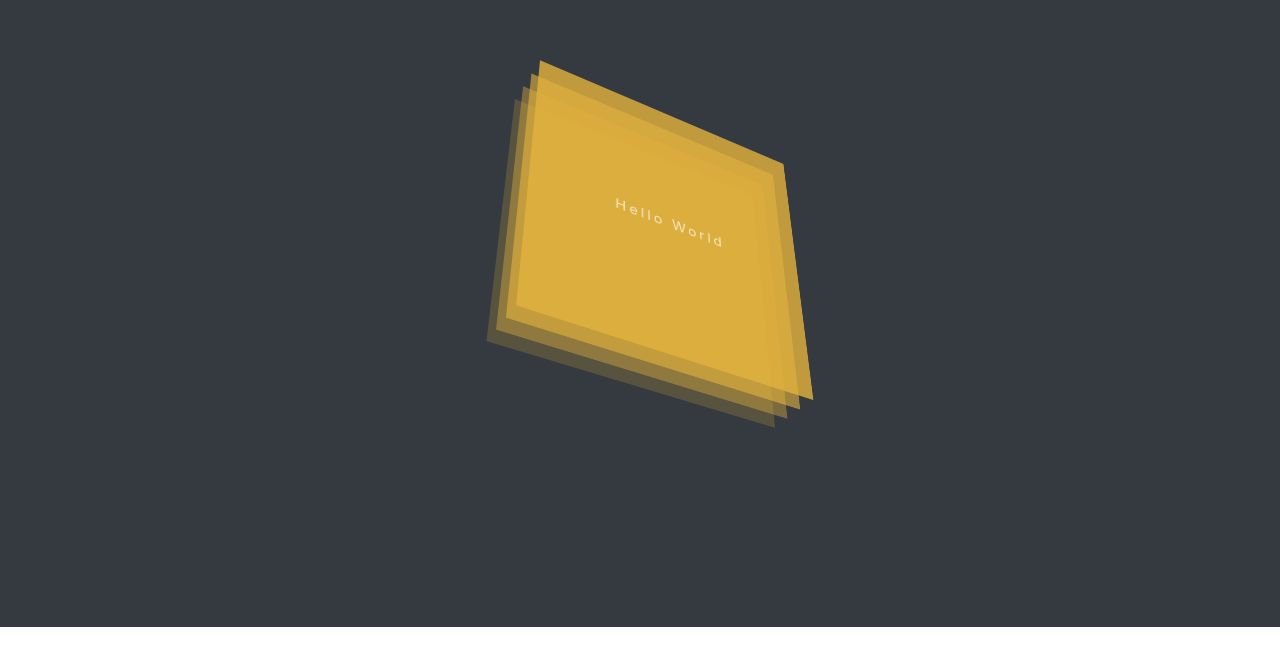
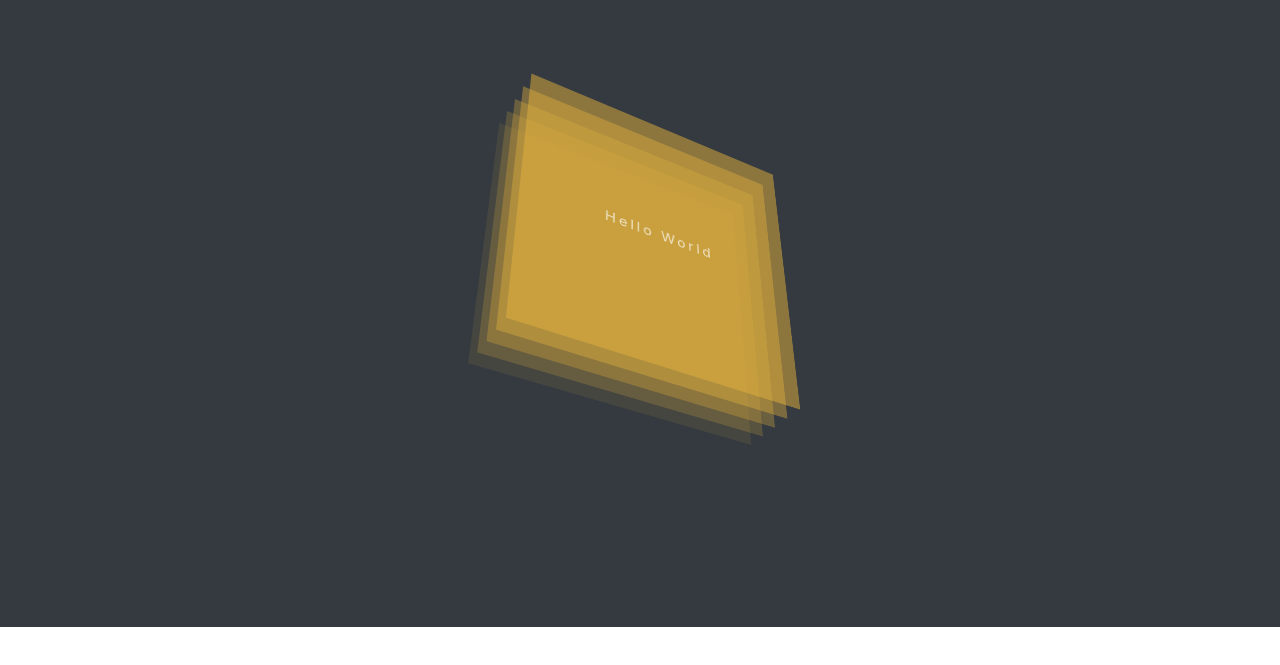
Before and after one commit to anthony-poon/react.anthony-poon.com, a React (Create React App) app: page / in a window 1280 px wide. Shown: the part 173-838 px from the top of the page. Built offline with nearby package versions, Linux system fonts and the light colour scheme; a web font is replaced by a local one.

Commit message:
Minor change to animated bg

```diff
--- a/src/index/IndexApp.js
+++ b/src/index/IndexApp.js
@@ -10,10 +10,6 @@ import {ReactComponent as DownArrow} from "./images/down-arrow.svg";
 import {ReactComponent as Mouse} from "./images/mouse.svg";
 
 class IndexApp extends React.Component {
-    componentDidMount() {
-
-    }
-
     render() {
         return (
             <div
--- a/src/index/background/DynamicBackground.js
+++ b/src/index/background/DynamicBackground.js
@@ -6,17 +6,17 @@ import {ReactComponent as IconLoading} from "./images/icon_loading.svg";
 const AnimatedSquare = ({ offset, animate, children }) => {
     const variants = {
         "initial": i => ({
-            z: i * 20
+            z: (i - 2) * 20
         }),
         "splash": i => ({
-            z: i * 20
+            z: (i - 2) * 20
         }),
         "loop_1": i => ({
-            z: i * 20 + 40,
+            z: (i - 2) * 20 + 40,
             transition: {
                 delay: i * 0.5,
                 repeat: Infinity,
-                duration: 2,
+                duration: 3,
                 repeatDelay: 0.5,
                 repeatType: "reverse",
             }
@@ -129,7 +129,8 @@ class DynamicBackground extends React.Component {
                     <AnimatedSquare animate={animate} offset={0}/>
                     <AnimatedSquare animate={animate} offset={1}/>
                     <AnimatedSquare animate={animate} offset={2}/>
-                    <AnimatedSquare animate={animate} offset={3}>
+                    <AnimatedSquare animate={animate} offset={3}/>
+                    <AnimatedSquare animate={animate} offset={4}>
                         <Spinner
                             isVisible={animate === "initial"}
                         />
--- a/src/index/background/stylesheet.scss
+++ b/src/index/background/stylesheet.scss
@@ -33,7 +33,6 @@
             animation-duration: 12s;
             transform-origin: center;
             color: $light
-
         }
         .canvas__shape > * {
             position: absolute;
@@ -46,16 +45,19 @@
             align-items: center;
         }
         .canvas__shape-1 {
+            background-color: rgba(227, 178, 60, 0.1);
+        }
+        .canvas__shape-2 {
             background-color: rgba(227, 178, 60, 0.2);
         }
-        .canvas__shape-2 {
+        .canvas__shape-3 {
+            background-color: rgba(227, 178, 60, 0.3);
+        }
+        .canvas__shape-4 {
             background-color: rgba(227, 178, 60, 0.4);
         }
-        .canvas__shape-3 {
-            background-color: rgba(227, 178, 60, 0.6);
-        }
-        .canvas__shape-4 {
-            background-color: rgba(227, 178, 60, 0.8);
+        .canvas__shape-5 {
+            background-color: rgba(227, 178, 60, 0.5);
         }
         .splash__text {
             font-family: "Inter", sans-serif;
--- a/src/index/stylesheet.scss
+++ b/src/index/stylesheet.scss
@@ -84,11 +84,12 @@ body::-webkit-scrollbar { /* WebKit */
             height: 100vh;
             font-family: "Avenir", sans-serif;
             .hero__display-text-1 {
-                padding-top: 30vh;
-                padding-bottom: map-get($spacers, 5);
+                padding: 30vh map-get($spacers, 2) map-get($spacers, 5);
                 font-size: $h1-font-size;
             }
             .hero__display-text-2 {
+                padding-left: map-get($spacers, 2);
+                padding-right: map-get($spacers, 2);
                 font-size: $display3-size;
                 line-height: $display3-size;
             }
```
